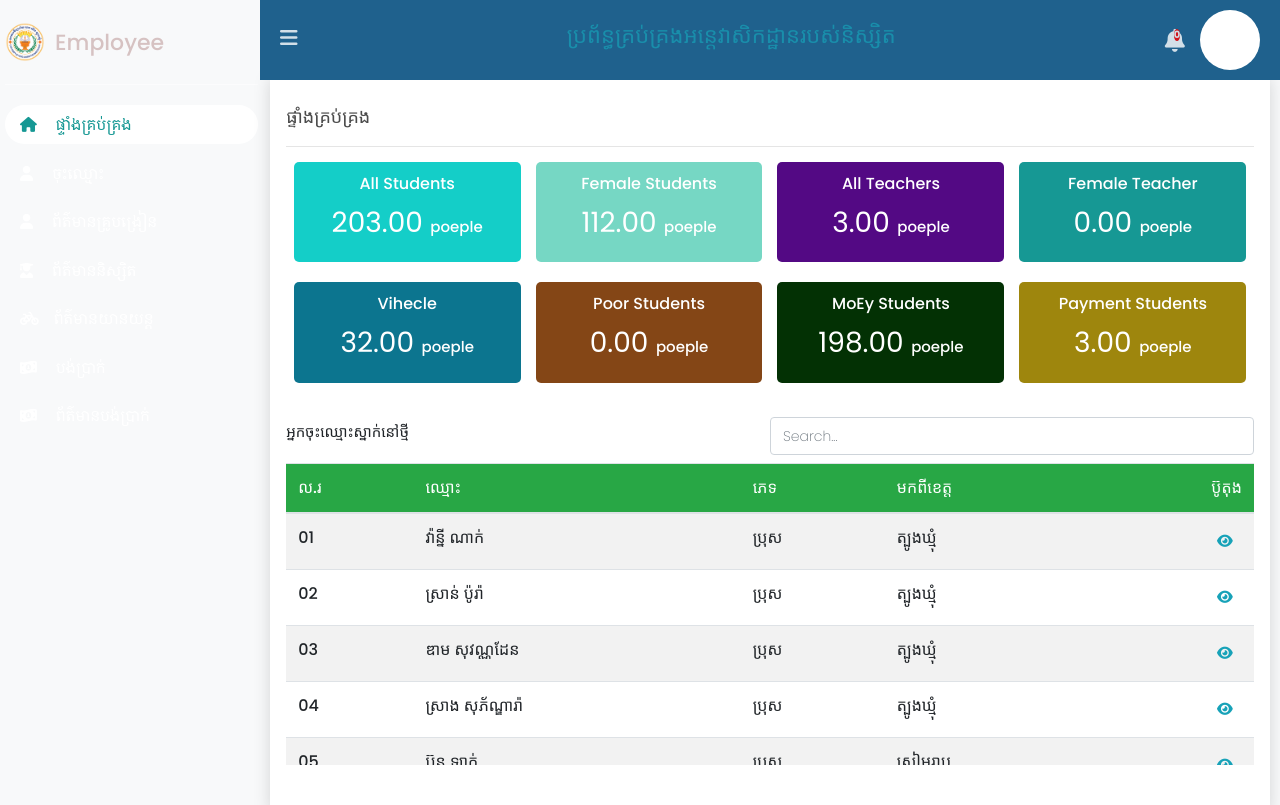
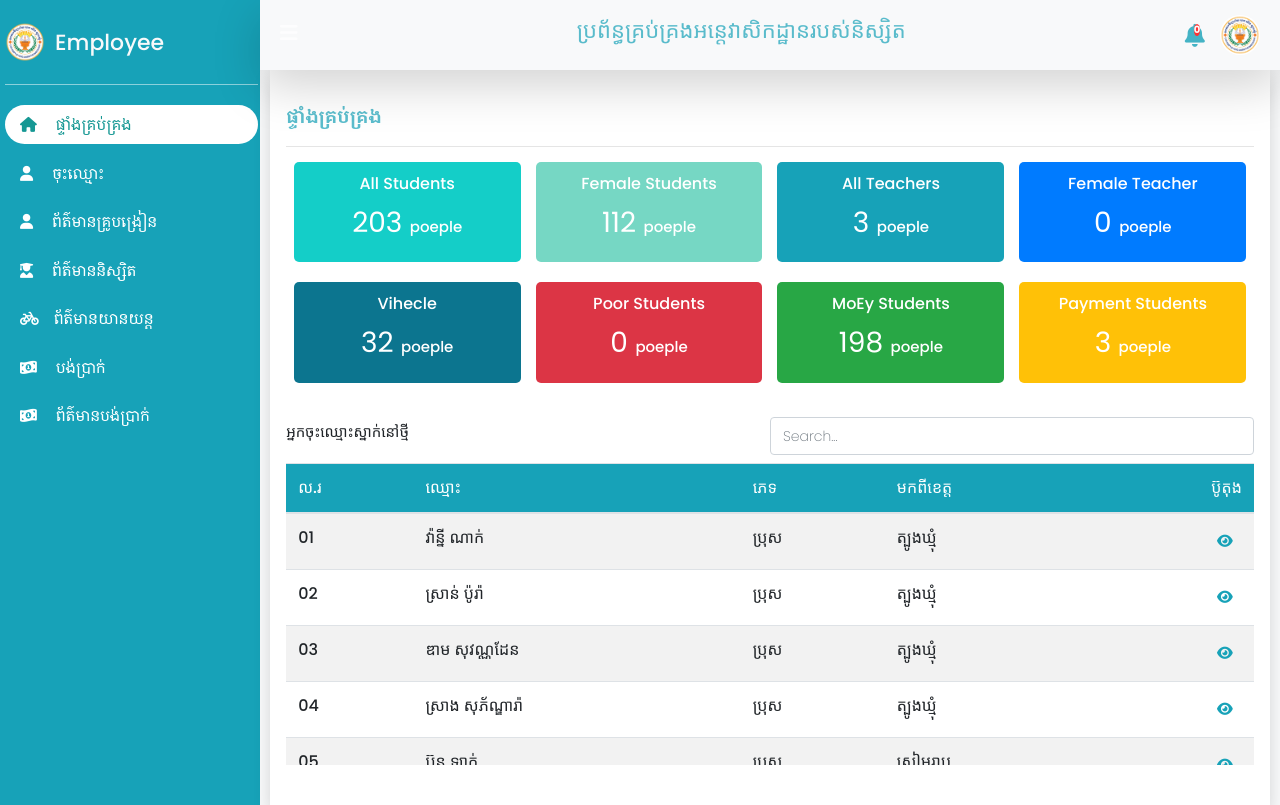
Before and after one commit to Rathnachh/sarana, a PHP site: page /sarana/template/employee/dashboard.php in a window 1280 px wide. Run offline with PHP 8.4, Linux system fonts and the light colour scheme; a user stored in the database is signed in; data comes from the database, SQL or seed files in the repository; some libraries are stand-ins or nearby versions.

Commit message:
New ui for employee

```diff
--- a/public/dist/style.css
+++ b/public/dist/style.css
@@ -245,8 +245,8 @@ header .user .fa-bell span {
 }
 
 header .user-img {
-  width: 60px;
-  height: 60px;
+  width: 40px;
+  height: 40px;
   border-radius: 50%;
   background: #fff;
   overflow: hidden;
--- a/template/_layout/emp_head.php
+++ b/template/_layout/emp_head.php
@@ -1,18 +1,18 @@
-<?php require_once('../../database/constants.php') ;?>
+<?php require_once('../../database/constants.php'); ?>
 
 <?php
 // if(!isset($_SESSION['emp_role']))
 // {
 //     header('Location:'.DOMIAN.'/index.php');
 // }
-    if(!$_SESSION['emp_role']=='2')
-    {
-        header('Location:'.DOMAIN.'/index.php');
+if (!$_SESSION['emp_role'] == '2') {
+    header('Location:' . DOMAIN . '/index.php');
 }
 ?>
 
 <!DOCTYPE html>
 <html lang="en">
+
 <head>
     <meta charset="UTF-8">
     <meta http-equiv="X-UA-Compatible" content="IE=edge">
@@ -40,6 +40,7 @@
             display: inline-block;
             width: 32%;
         }
+
         div.dt-button-collection h3 {
             margin-top: 5px;
             margin-bottom: 5px;
@@ -47,16 +48,19 @@
             border-bottom: 1px solid #9f9f9f;
             font-size: 1em;
         }
+
         div.dt-button-collection h3.not-top-heading {
             margin-top: 10px;
         }
-        .buttons-print{
-            color:#fff !important;
-            background-color:blue !important;
+
+        .buttons-print {
+            color: #fff !important;
+            background-color: blue !important;
         }
-        .buttons-excel{
-            color:#fff !important;
-            background-color:green !important;
+
+        .buttons-excel {
+            color: #fff !important;
+            background-color: green !important;
             margin: 0 5px !important;
         }
     </style>
@@ -65,30 +69,31 @@
     <link rel="stylesheet" href="../../public/dist/style.css">
 
 </head>
-<body class="bg-light green">
+
+<body class="bg-info green">
     <div id="sidebar">
         <nav>
             <div class="nav-logo">
                 <div class="logo-img">
                     <img src="../../public/assets/images/logo_uhst.png" alt="">
                 </div>
-                <h3>Employee</h3>
-                <div class="toggle-icon action">
-                    <i class="fa-solid fa-bars"></i>
+                <h3 class="text-light">Employee</h3>
+                <div class="toggle-icon action ">
+                    <i class="fa-solid fa-bars text-info"></i>
                 </div>
             </div>
             <div class="menu">
                 <ul class="">
-                    <li >
-                         <a href="../employee/dashboard.php" class="dashboardMainNav"><i class="fa-solid fa-house"></i> ផ្ទាំងគ្រប់គ្រង</a>
+                    <li>
+                        <a href="../employee/dashboard.php" class="dashboardMainNav "><i class="fa-solid fa-house"></i> ផ្ទាំងគ្រប់គ្រង</a>
                     </li>
-                    <li >
+                    <li>
                         <a href="../employee/add_student.php" class="registerMainNav"><i class="fa-solid fa-user"></i> ចុះឈ្មោះ</a>
                     </li class="">
-                    <li >
+                    <li>
                         <a href="../employee/manage_teacher.php" class="infoTeacherMainNav"><i class="fa-solid fa-user"></i> ព័ត៌មានគ្រូបង្រៀន</a>
                     </li class="">
-                    <li >
+                    <li>
                         <a href="../employee/manage_student.php" class="infoStudentMainNav"><i class="fa-solid fa-user-graduate"></i> ព័ត៌មាននិស្សិត</a>
                     </li>
                     <li>
@@ -106,7 +111,7 @@
         </nav>
     </div>
     <div id="main" class="bg-light">
-        <header>
+        <header class="bg-light shadow-lg">
             <div class="toggle-icon">
                 <i class="fa-solid fa-bars"></i>
             </div>
@@ -114,13 +119,15 @@
                 <h3 class="text-info">ប្រព័ន្ធគ្រប់គ្រងអន្តេវាសិកដ្ឋានរបស់និស្សិត</h3>
             </div>
             <div class="user">
-                <i class="fa-solid fa-bell"><span>0</span></i>
+                <i class="fa-solid fa-bell text-info"><span>0</span></i>
                 <div class="user-img">
+                    <img src="../../public/assets/images/logo_uhst.png" alt="">
+
                 </div>
                 <div class="user-menu">
                     <h4>Admin</h4>
                     <a href="change_pass.php"><i class="fas fa-lock"></i> Change password</a>
-                    <a href="<?php echo DOMIAN.'/logout.php' ?>"><i class="fa-solid fa-arrow-right-from-bracket"></i> Logout</a>
+                    <a href="<?php echo DOMIAN . '/logout.php' ?>"><i class="fa-solid fa-arrow-right-from-bracket"></i> Logout</a>
                 </div>
             </div>
         </header>
--- a/template/employee/dashboard.php
+++ b/template/employee/dashboard.php
@@ -47,42 +47,42 @@
         ?>
         <div class="content shadow p-3 bg-white">
             <div class="title">
-                <h3>ផ្ទាំងគ្រប់គ្រង</h3>
+                <h3 class="kh-text font-weight-bolder text-info">ផ្ទាំងគ្រប់គ្រង</h3>
             </div>
 
             <div class="list-box">
                 <div class="box color-1">
                     <span>All Students</span>
-                    <h3><?php echo $row_all_student['all_student'].'.00' ?>  <span>poeple</span></h3>
+                    <h3><?php echo $row_all_student['all_student'] ?>  <span>poeple</span></h3>
                 </div>
-                <div class="box color-2">
+                <div class="box color-2 ">
                     <span>Female Students</span>
-                    <h3><?php echo $row_female_student['female_student'].'.00' ?> <span>poeple</span></h3>
+                    <h3><?php echo $row_female_student['female_student'] ?> <span>poeple</span></h3>
                 </div>
-                <div class="box color-3">
+                <div class="box color-3 bg-info">
                     <span>All Teachers</span>
-                    <h3><?php echo $row_all_teacher['all_teacher'].'.00' ?> <span>poeple</span></h3>
+                    <h3><?php echo $row_all_teacher['all_teacher'] ?> <span>poeple</span></h3>
                 </div>
-                <div class="box color-4">
+                <div class="box color-4 bg-primary">
                     <span>Female Teacher</span>
-                    <h3><?php echo $row_teacher_female['female_teacher'].'.00' ?> <span>poeple</span></h3>
+                    <h3><?php echo $row_teacher_female['female_teacher'] ?> <span>poeple</span></h3>
                 </div>
 
                 <div class="box color-5">
                     <span>Vihecle</span>
-                    <h3><?php echo $row_vehicle['vehicle'].'.00' ?> <span>poeple</span></h3>
+                    <h3><?php echo $row_vehicle['vehicle'] ?> <span>poeple</span></h3>
                 </div>
-                <div class="box color-6">
+                <div class="box color-6 bg-danger">
                     <span>Poor Students</span>
-                    <h3><?php echo $row_poor_student['poor_student'].'.00' ?> <span>poeple</span></h3>
+                    <h3><?php echo $row_poor_student['poor_student'] ?> <span>poeple</span></h3>
                 </div>
-                <div class="box color-7">
+                <div class="box color-7 bg-success">
                     <span>MoEy Students</span>
-                    <h3><?php echo $row_moey_student['moey_student'].'.00' ?> <span>poeple</span></h3>
+                    <h3><?php echo $row_moey_student['moey_student'] ?> <span>poeple</span></h3>
                 </div>
-                <div class="box color-8">
+                <div class="box color-8 bg-warning">
                     <span>Payment Students</span>
-                    <h3><?php echo $row_pay_student['pay_student'].'.00' ?> <span>poeple</span></h3>
+                    <h3><?php echo $row_pay_student['pay_student'] ?> <span>poeple</span></h3>
                 </div>
             </div>
 
@@ -95,7 +95,7 @@
                     </div>
                     <div class="py-2 table-responsive" style="height:310px">
                         <table class="table table-scrollable table-nowrap w-100 table-striped table-hover"  >
-                            <thead class="bg-success text-white">
+                            <thead class="bg-info text-white">
                                 <tr>
                                     <th>ល.រ</th>
                                     <th>ឈ្មោះ</th>
```
Lines whose indentation alone changed are shown as unchanged.
